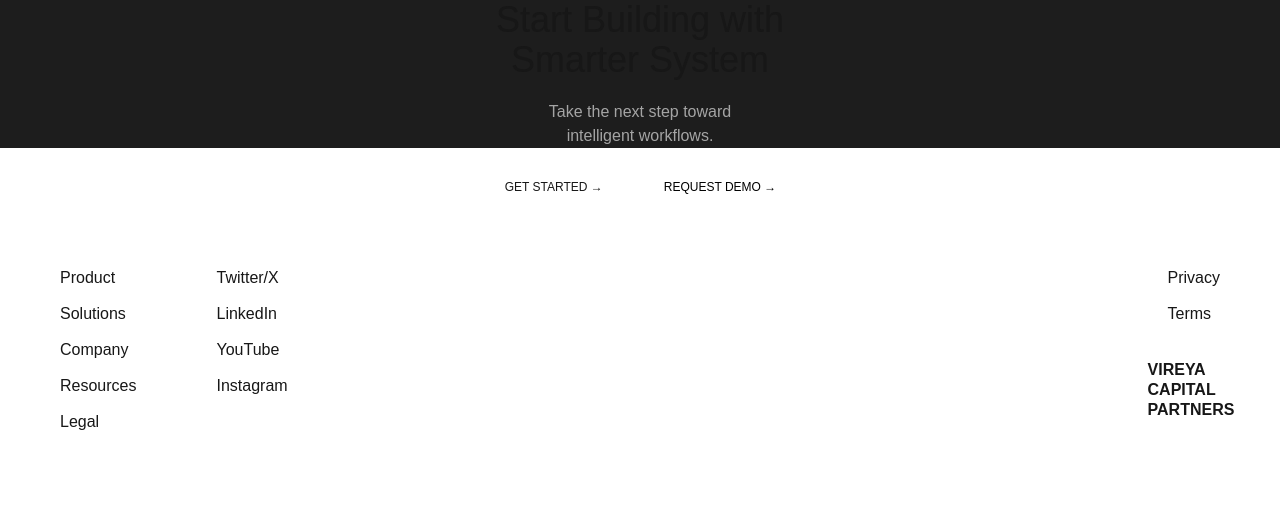
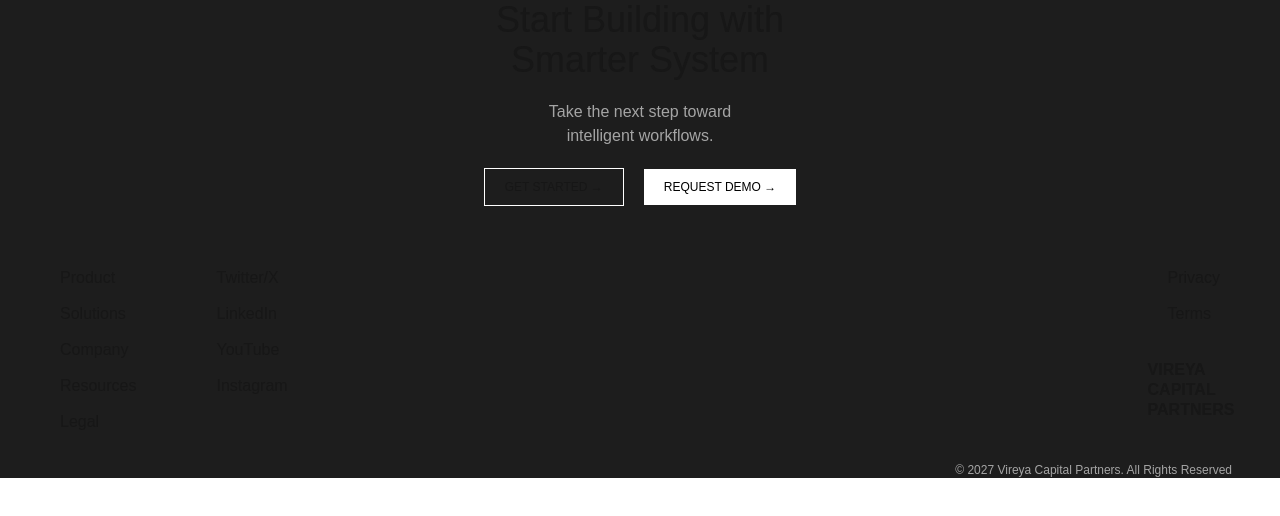
Before and after one commit to kurniaputraa/project-pl, a Next.js app: page /contact in a window 1280 px wide. Shown: the top 516 px of the page. Built offline with nearby package versions, Linux system fonts and the light colour scheme.

Commit message:
update background

```diff
--- a/src/app/contact/page.tsx
+++ b/src/app/contact/page.tsx
@@ -2,8 +2,8 @@ import ScrollReveal from "@/components/scroll-reveal";
 
 const page = () => {
   return (
-    <section id="contact">
-      <div className="bg-[#1d1d1d] text-center">
+    <section id="contact" className="bg-[#1d1d1d]">
+      <div className="text-center">
         <ScrollReveal>
           <h1 className="text-3xl font-light md:text-4xl">
             Start Building with
```
